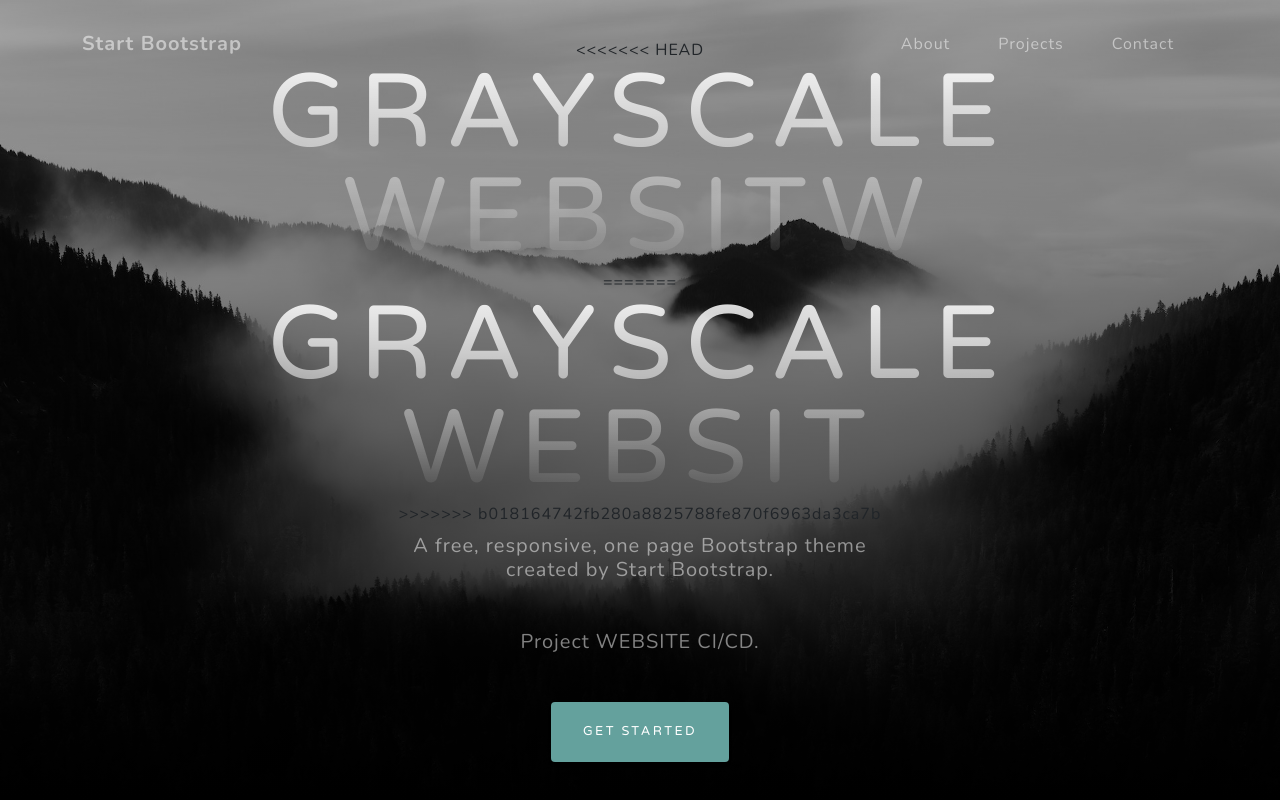
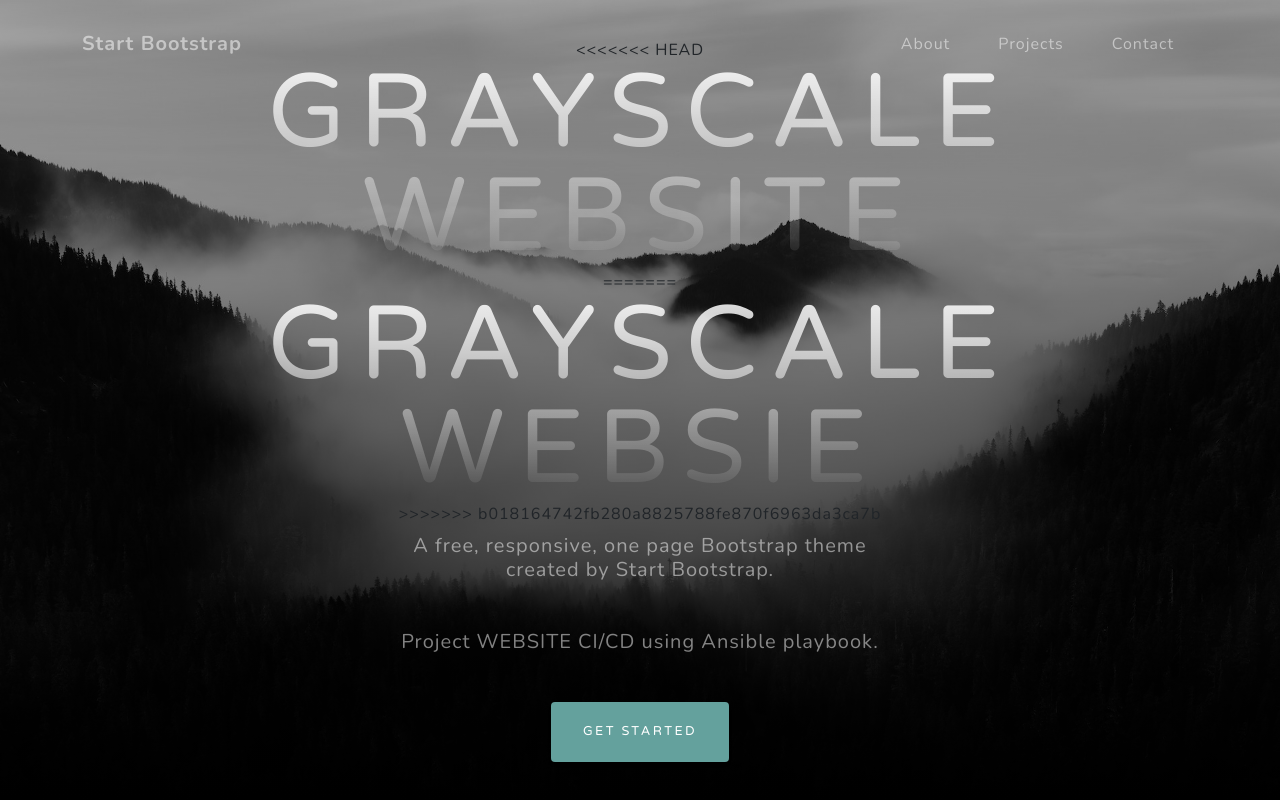
Before and after one commit to shaship04/WEBSITE, a website: page index.html in a window 1280 px wide. Shown: the top 800 px of the page. Drawn offline with nearby package versions, Linux system fonts and the light colour scheme; files that its build step writes are made by us from their sources.

Commit message:
updated index file

```diff
--- a/index.html
+++ b/index.html
@@ -38,12 +38,12 @@
             <div class="container d-flex h-100 align-items-center">
                 <div class="mx-auto text-center">
 <<<<<<< HEAD
-                    <h1 class="mx-auto my-0 text-uppercase">Grayscale WEBSITW</h1>
+                    <h1 class="mx-auto my-0 text-uppercase">Grayscale website</h1>
 =======
-                    <h1 class="mx-auto my-0 text-uppercase">Grayscale WEBSIT</h1>
+                    <h1 class="mx-auto my-0 text-uppercase">Grayscale WEBSIE</h1>
 >>>>>>> b018164742fb280a8825788fe870f6963da3ca7b
                     <h2 class="text-white-50 mx-auto mt-2 mb-5">A free, responsive, one page Bootstrap theme created by Start Bootstrap.</h2>
-                    <h2 class="text-white-50 mx-auto mt-2 mb-5">Project WEBSITE CI/CD.</h2>
+                    <h2 class="text-white-50 mx-auto mt-2 mb-5">Project WEBSITE CI/CD using Ansible playbook.</h2>
 
                     <a class="btn btn-primary js-scroll-trigger" href="#about">Get Started</a>
                 </div>
```
